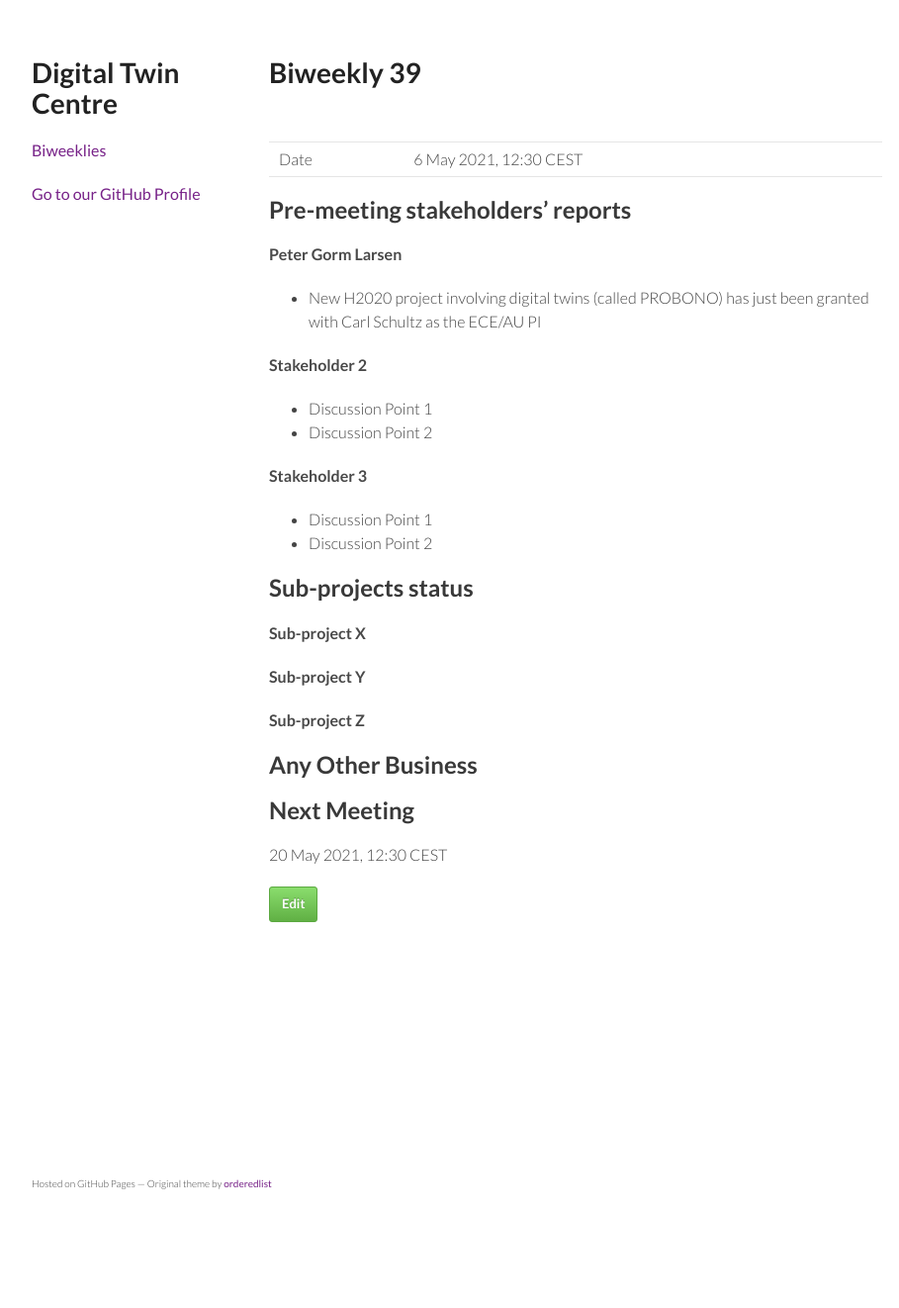
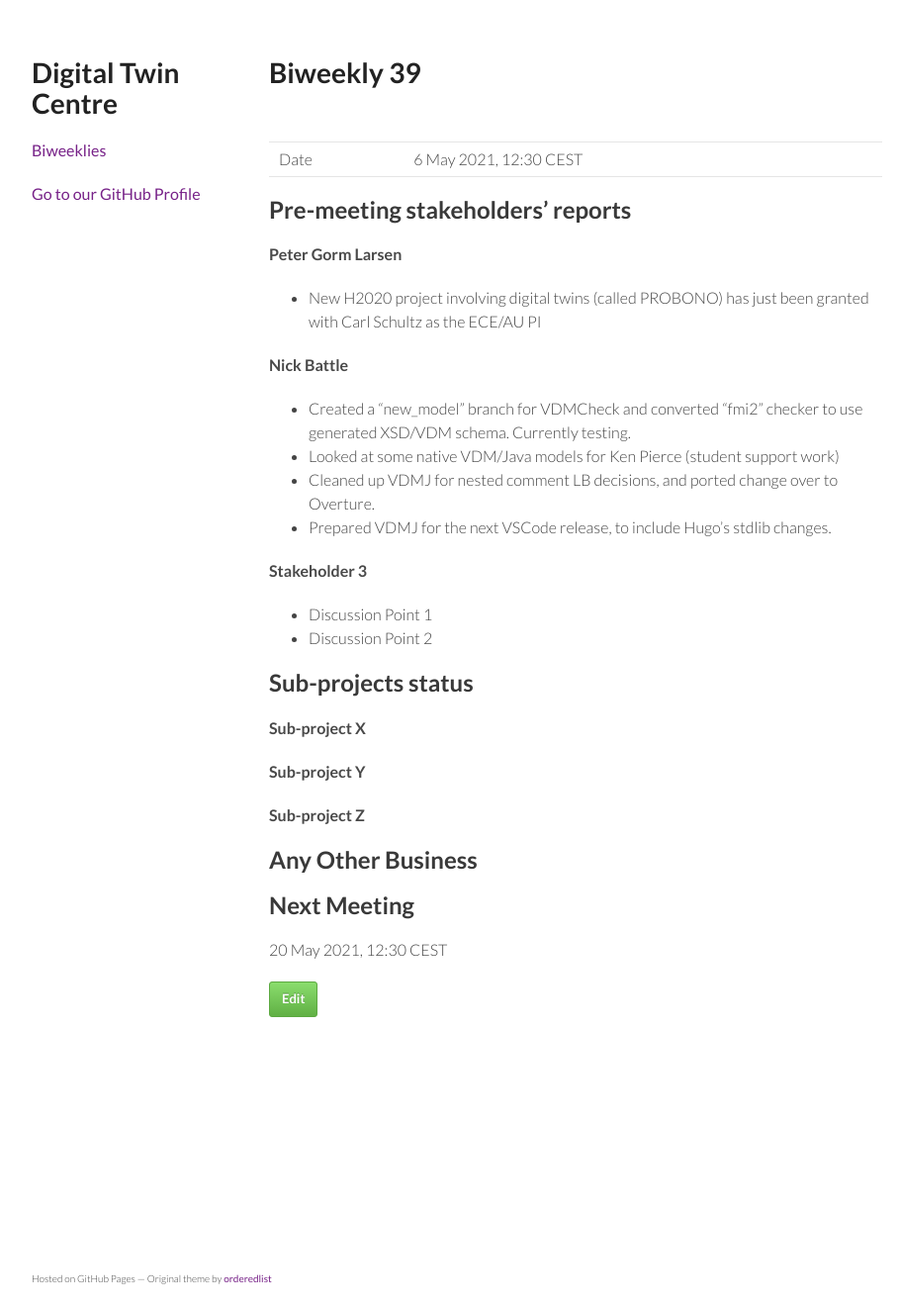
Before and after one commit to digitaltwincentre/digitaltwincentre.github.io, a Jekyll site: the page built from _biweeklies/Biweekly-39.md, in a window 1280 px wide. Shown: the whole page at 99% size, without its empty margins (178-1087 px from the left). Built offline with Jekyll 4.4.1, drawn with Linux system fonts in a browser that asks for light colours; nearby versions of some CDN libraries; before the commit the page ends 1226 px from its top, so only the background shows below that.

Commit message:
Update Biweekly-39.md

```diff
--- a/_biweeklies/Biweekly-39.md
+++ b/_biweeklies/Biweekly-39.md
@@ -23,9 +23,11 @@ date: 6 May 2021, 1230 CEST
 #### Peter Gorm Larsen
 * New H2020 project involving digital twins (called PROBONO) has just been granted with Carl Schultz as the ECE/AU PI
 
-#### Stakeholder 2
-* Discussion Point 1
-* Discussion Point 2
+#### Nick Battle
+* Created a "new_model" branch for VDMCheck and converted "fmi2" checker to use generated XSD/VDM schema. Currently testing.
+* Looked at some native VDM/Java models for Ken Pierce (student support work)
+* Cleaned up VDMJ for nested comment LB decisions, and ported change over to Overture.
+* Prepared VDMJ for the next VSCode release, to include Hugo's stdlib changes.
 
 #### Stakeholder 3
 * Discussion Point 1
```
